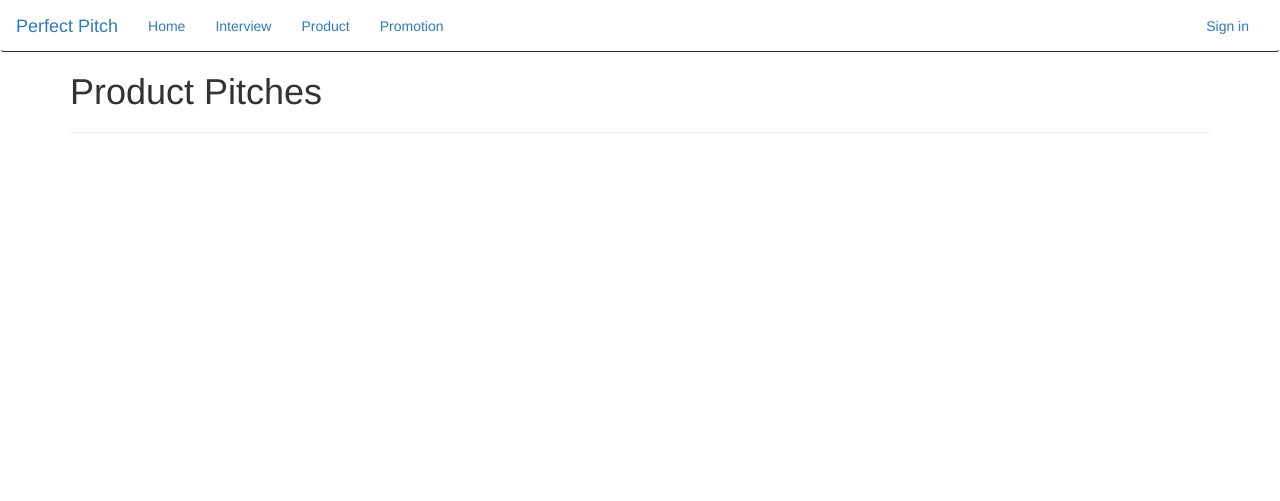
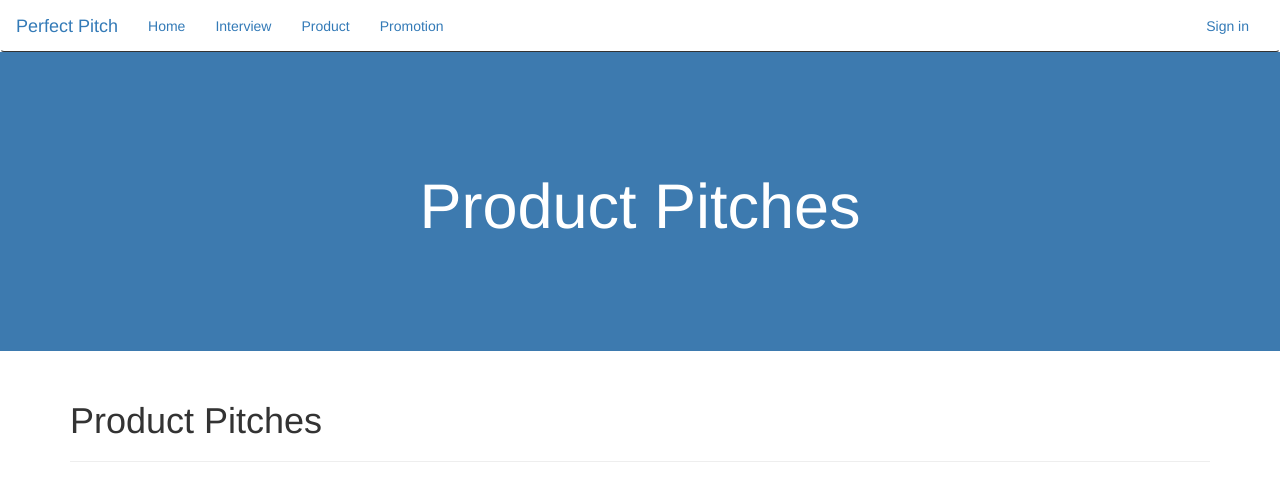
Before and after one commit to anneyk/sixty-seconds-app, a Python web app: template app/templates/product_pitches.html in a window 1280 px wide. Shown: the top 501 px of the page. Run offline with Jinja, Linux system fonts and the light colour scheme; the template is opened without the code that fills it, so the values that code supplies are empty; some libraries are stand-ins or nearby versions.

Commit message:
update product_pitches.html

```diff
--- a/app/templates/product_pitches.html
+++ b/app/templates/product_pitches.html
@@ -2,6 +2,9 @@
 {% import 'macros.html' as macro %}
 
 {%block content%}
+<div class="jumbotron text-center" style="background-color: #3d7aaf; color: #fff; padding: 100px 25px;">
+  <h1>Product Pitches</h1>
+</div>
 <div class="container">
   <h1>Product Pitches</h1>
   <hr>
```
Lines whose indentation alone changed are shown as unchanged.
